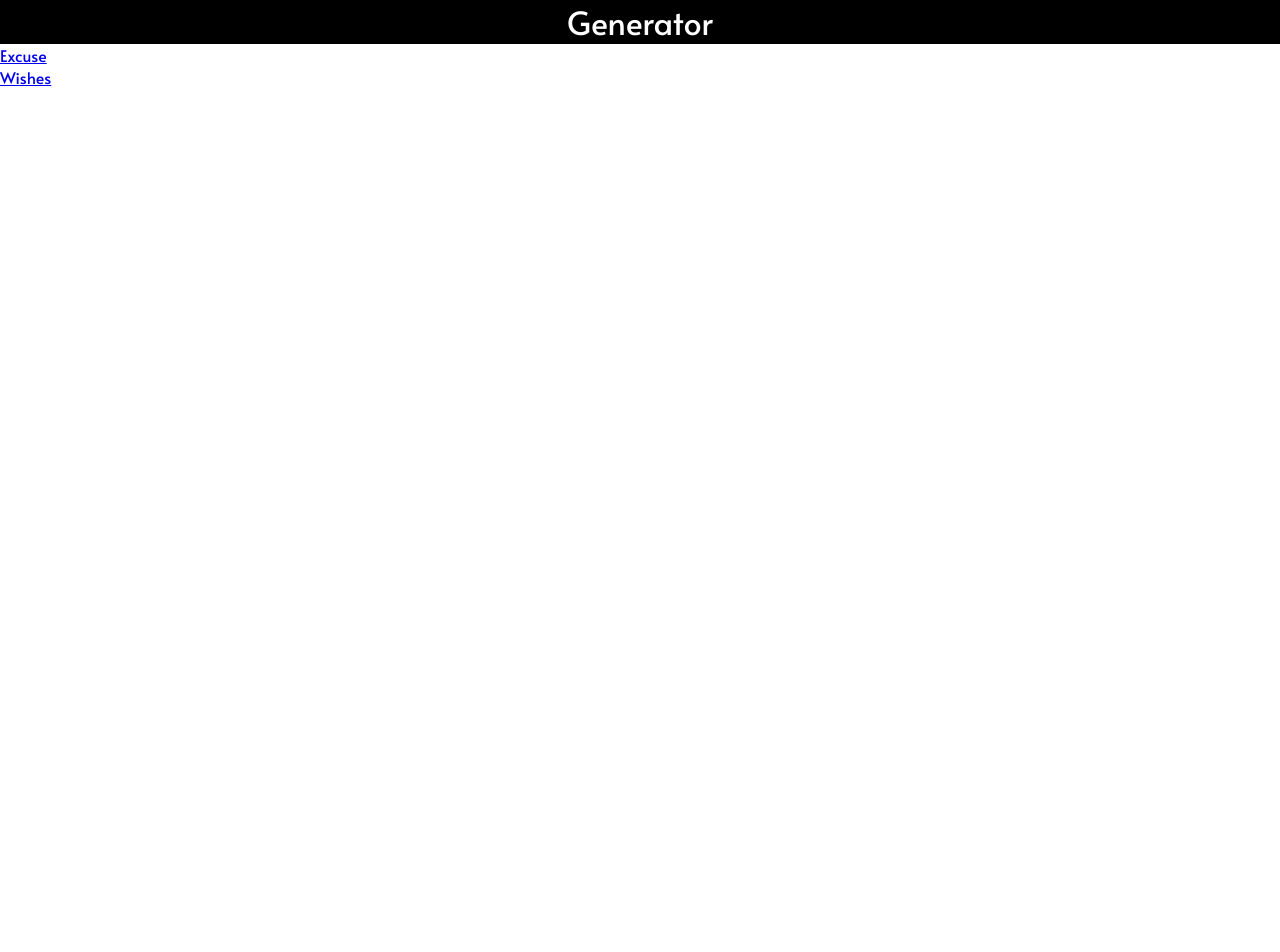
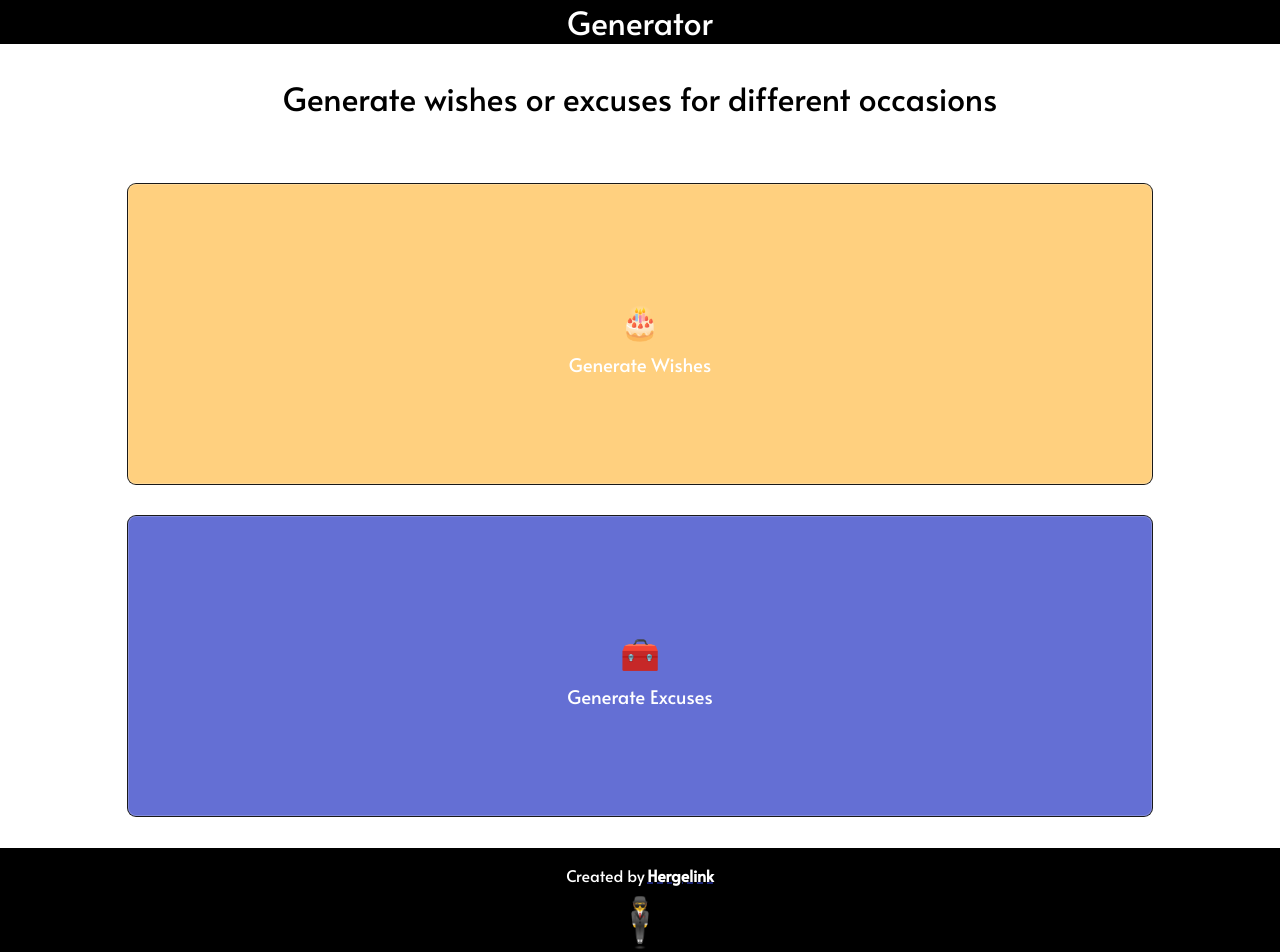
Before and after one commit to Hergelink/Wishcuses, a React (Create React App) app: page / in a window 1280 px wide. Shown: the top 952 px of the page. Before the commit the page ends 800 px from the top, so only its background shows below. Built offline with nearby package versions, Linux system fonts and the light colour scheme.

Commit message:
adjusted the home page to its first version

```diff
--- a/src/App.css
+++ b/src/App.css
@@ -8,9 +8,6 @@
   font-weight: 400;
 }
 
-.App {
-  height: 100vh;
-}
 
 .mainHeader {
   background-color: black;
@@ -38,3 +35,109 @@
 .suitEmoji {
   font-size: 3rem;
 }
+
+/* Home Page */
+
+.homeContainer {
+  width: 100%;
+  display: flex;
+  flex-direction: column;
+  justify-content: space-between;
+  align-items: center;
+}
+
+.homeInfoDiv {
+  width: 100%;
+  margin-top: 2rem;
+  margin-bottom: 4rem;
+  display: flex;
+  flex-direction: column;
+  align-items: center;
+  justify-content: center;
+}
+
+.homeInfoDiv h1 {
+  text-align: center;
+}
+
+.homeWishesContainer {
+  width: 80%;
+  height: 300px;
+  margin-bottom: 2rem;
+
+  display: flex;
+  justify-content: center;
+  align-items: center;
+
+  background-color: rgb(255, 208, 127);
+  color: white;
+  text-decoration: none;
+
+  border-radius: 8px;
+  box-shadow: rgba(255, 255, 255, 0.2) 0px 0px 0px 1px inset,
+    rgba(0, 0, 0, 0.9) 0px 0px 0px 1px;
+
+  cursor: pointer;
+}
+
+.homeExcuseContainer {
+  width: 80%;
+  height: 300px;
+  margin-bottom: 2rem;
+
+  display: flex;
+  justify-content: center;
+  align-items: center;
+
+  background-color: rgb(100, 111, 212);
+  color: white;
+  text-decoration: none;
+
+  border-radius: 8px;
+  box-shadow: rgba(255, 255, 255, 0.2) 0px 0px 0px 1px inset,
+    rgba(0, 0, 0, 0.9) 0px 0px 0px 1px;
+
+  cursor: pointer;
+}
+
+.homeDivs {
+  display: flex;
+  flex-direction: column;
+  justify-content: center;
+  align-items: center;
+}
+
+.homeEmojiDivs {
+  width: 60px;
+  height: 60px;
+  /* background-color: white; */
+  border-radius: 50%;
+  display: flex;
+  align-items: center;
+  justify-content: center;
+  font-size: 2rem;
+}
+
+.homeFooter {
+  width: 100%;
+  padding-top: 1rem;
+  padding-bottom: 1rem;
+  display: flex;
+  flex-direction: column;
+  align-items: center;
+  justify-content: center;
+
+  background-color: black;
+  color: white;
+}
+
+.homeFooter a {
+  text-decoration: underline dashed rgb(36, 47, 155);
+  color: white;
+  font-weight: 900;
+  cursor: pointer;
+  margin-left: 0.15rem;
+}
+
+@media (min-width: 768px) {
+}
--- a/src/components/excuse-components/ExcuseInfoContainer.jsx
+++ b/src/components/excuse-components/ExcuseInfoContainer.jsx
@@ -21,6 +21,27 @@ function ExcuseInfoContainer() {
           <img src={rightArrow} fill='white' className='arrow' />
           <li>Excuses for Parties</li>
         </div>
+
+        <div className='excuseListItem'>
+          <img src={rightArrow} fill='white' className='arrow' />
+          <li>Excuses for Developers</li>
+        </div>
+        <div className='excuseListItem'>
+          <img src={rightArrow} fill='white' className='arrow' />
+          <li>Excuses for Gamers</li>
+        </div>
+        <div className='excuseListItem'>
+          <img src={rightArrow} fill='white' className='arrow' />
+          <li>Excuses for College Students</li>
+        </div>
+        <div className='excuseListItem'>
+          <img src={rightArrow} fill='white' className='arrow' />
+          <li>ExaggeratedExcuses</li>
+        </div>
+        <div className='excuseListItem'>
+          <img src={rightArrow} fill='white' className='arrow' />
+          <li>Funny Excuses</li>
+        </div>
       </ul>
     </div>
   );
--- /dev/null
+++ b/src/components/home-components/HomeFooter.jsx
@@ -0,0 +1,17 @@
+import React from 'react'
+
+function HomeFooter() {
+  return (
+    <footer className='homeFooter'>
+      <p>
+        Created by
+        <a href='https://github.com/Hergelink' target='_blank'>
+          Hergelink
+        </a>
+      </p>
+      <p className='suitEmoji'>🕴️</p>
+    </footer>
+  )
+}
+
+export default HomeFooter
--- a/src/pages/ExcusePage.jsx
+++ b/src/pages/ExcusePage.jsx
@@ -65,8 +65,8 @@ function ExcusePage() {
   };
 
   const fetchData = () => {
-    return value === 'office'
-      ? fetchOfficeExcuse()
+    return value === 'developer'
+      ? fetchDeveloperExcuse()
       : value === 'family'
       ? fetchFamilyExcuse()
       : value === 'party'
@@ -79,7 +79,7 @@ function ExcusePage() {
       ? fetchExaggeratedExcuse()
       : value === 'gamer'
       ? fetchGamerExcuse()
-      : fetchDeveloperExcuse();
+      : fetchOfficeExcuse();
   };
 
   useEffect(() => {
--- a/src/pages/HomePage.jsx
+++ b/src/pages/HomePage.jsx
@@ -1,15 +1,29 @@
 import React from 'react';
 import { Link } from 'react-router-dom';
+import HomeFooter from '../components/home-components/HomeFooter';
 
 function HomePage() {
   return (
-    <div>
-      <div>
-        <Link to='/excuse-generator'>Excuse</Link>
+    <div className='homeContainer'>
+      <div className='homeInfoDiv'>
+        <h1>Generate wishes or excuses for different occasions</h1>
       </div>
-      <div>
-        <Link to='/wishes-generator'>Wishes</Link>
-      </div>
+
+      <Link to='/wishes-generator' className='homeWishesContainer'>
+        <div className='homeDivs'>
+          <div className='homeEmojiDivs'>🎂</div>
+          <h3>Generate Wishes</h3>
+        </div>
+      </Link>
+
+      <Link to='/excuse-generator' className='homeExcuseContainer'>
+        <div className='homeDivs'>
+          <div className='homeEmojiDivs'>🧰</div>
+          <h3>Generate Excuses</h3>
+        </div>
+      </Link>
+
+      <HomeFooter />
     </div>
   );
 }
--- a/src/styles/excuse.css
+++ b/src/styles/excuse.css
@@ -33,7 +33,7 @@
   padding-top: 2rem;
   padding-bottom: 2rem;
 
-  height: 25rem;
+  height: 32rem;
   position: relative;
 }
 
@@ -74,8 +74,8 @@
   align-items: center;
   justify-content: center;
   margin-top: 0.2rem;
+  cursor: pointer;
 }
-
 
 .excuseContainer {
   padding: 20px;
```
